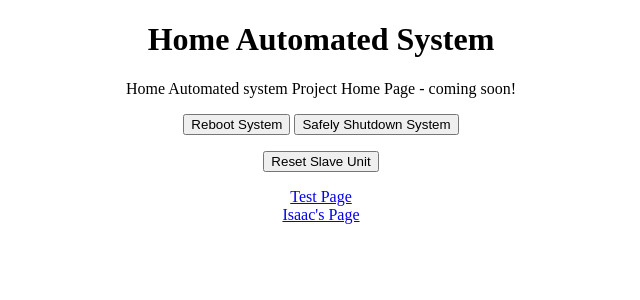
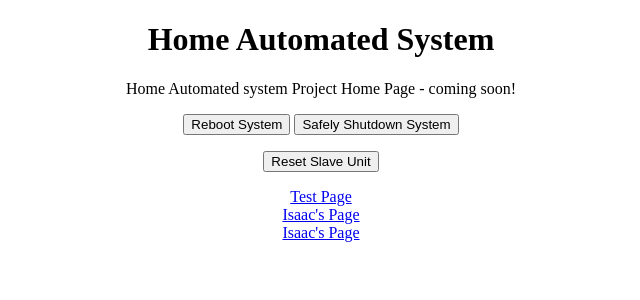
Before and after one commit to CraigHissett/PiHome, a Python web app: template templates/index.html in a window 1280 px wide. Shown: the top 300 px of the page, without its empty margins (319-959 px from the left). Run offline with Jinja, Linux system fonts and the light colour scheme; the template is opened without the code that fills it, so the values that code supplies are empty.

Commit message:
Update index.html

```diff
--- a/templates/index.html
+++ b/templates/index.html
@@ -25,16 +25,18 @@
 <body>
 <div align="center">
 <h1>Home Automated System</h1>
-Home Automated system Project Home Page - coming soon!</br>
+Home Automated system Project Home Page - coming soon!<br>
 <p></p>
 <form>
   <button id="PiReboot" name="Pi" value="Reboot">Reboot System</button>
   <button id="PiShutdown" name="Pi" value="Shutdown">Safely Shutdown System</button><br>
   <p></p>
   <button id="ArdReset" name="Arduino" value="Reset">Reset Slave Unit</button>
-  <p></p>
+</form>
+<p></p>
 <a href="/test">Test Page</a><br>
 <a href="/isaac">Isaac's Page</a><br>
+<a href="/glenmorangie">Isaac's Page</a><br>
 </div>
 </body>
 </html>
```
